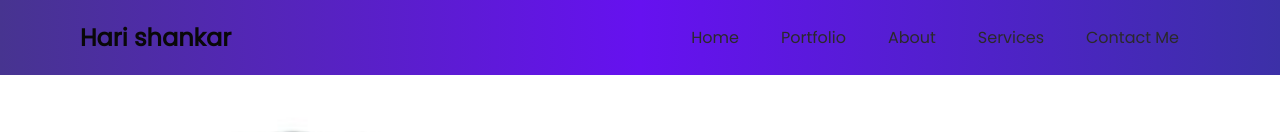
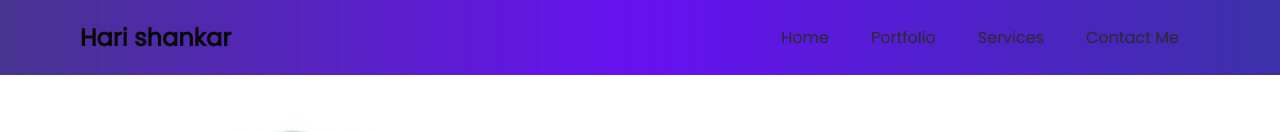
Before and after one commit to hari0379/Portfolio, a plain HTML site: page index.html in a window 1280 px wide. Shown: the top 132 px of the page. Drawn offline with Linux system fonts and the light colour scheme.

Commit message:
Update index.html

```diff
--- a/index.html
+++ b/index.html
@@ -39,11 +39,7 @@
                               Portfolio
                           </a>
                     </li>
-                    <li class="menu-list-items">
-                        <a class="links" href="#about">
-                              About
-                          </a>
-                    </li>
+
                     <li class="menu-list-items">
                         <a class="links" href="#services">
                               Services
```
